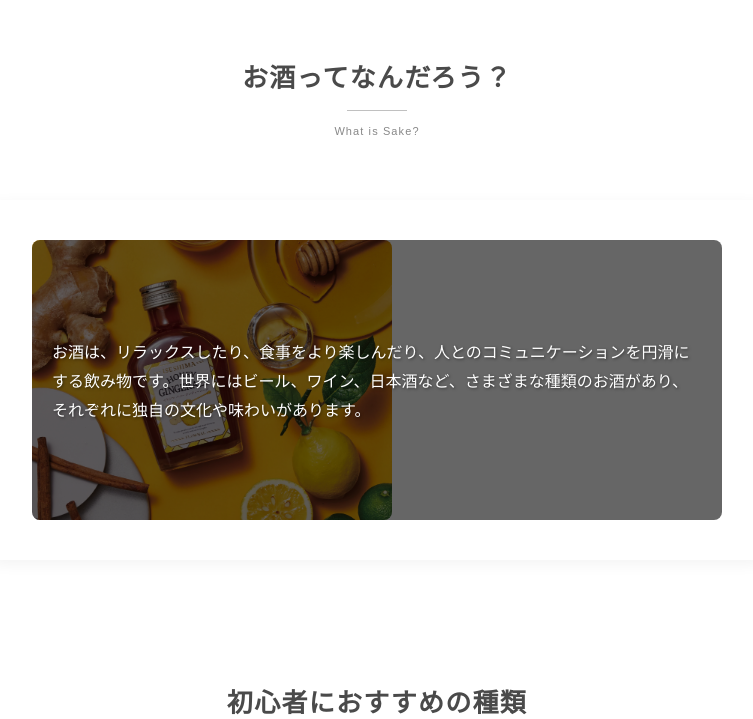
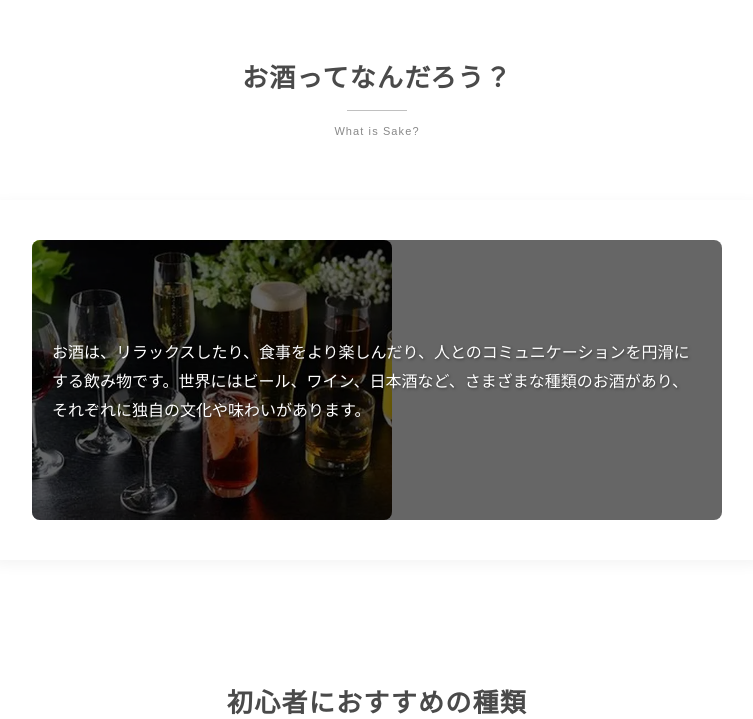
Before and after one commit to Maple-robin/sakebit, a PHP site: page /guide.php in a window 1280 px wide. Shown: the part 416-1135 px from the top of the page, without its empty margins (263-1016 px from the left). Run offline with PHP 8.4, Linux system fonts and the light colour scheme; data that the repository does not hold is empty; some web fonts are replaced.

Commit message:
素新車ガイドに画像入れた

```diff
--- a/sources/guide.php
+++ b/sources/guide.php
@@ -53,7 +53,7 @@
                 </div>
                 <div class="intro-content">
                     <div class="intro-content__image-container">
-                        <img src="img/gingerale.png" alt="お酒の紹介画像" class="intro-content__image">
+                        <img src="img/いろんなお酒.png" alt="お酒の紹介画像" class="intro-content__image">
                         <div class="intro-content__overlay">
                             <p>お酒は、リラックスしたり、食事をより楽しんだり、人とのコミュニケーションを円滑にする飲み物です。世界にはビール、ワイン、日本酒など、さまざまな種類のお酒があり、それぞれに独自の文化や味わいがあります。</p>
                         </div>
```
Also changed, not shown: sources/img/いろんなお酒.png (added).
